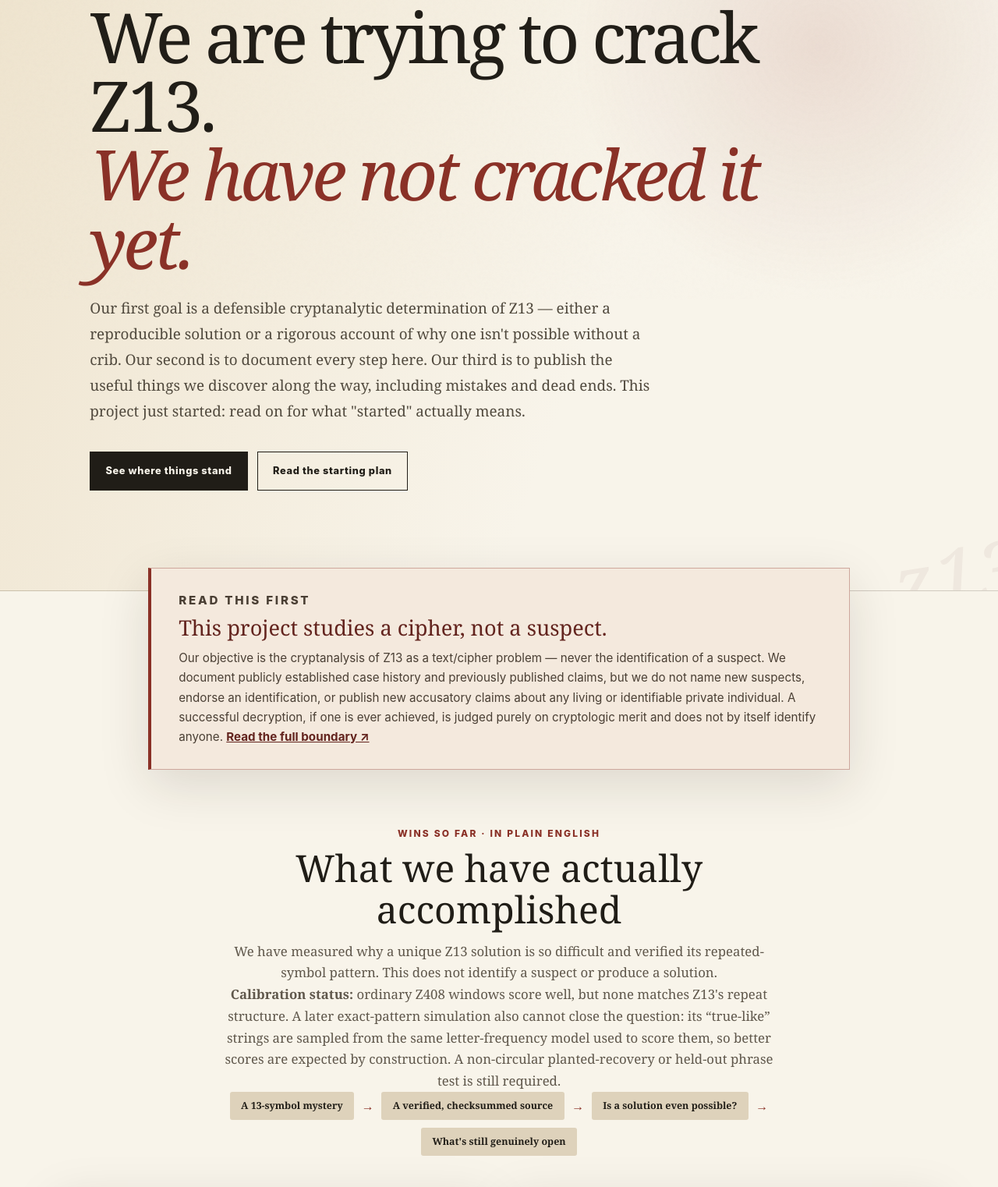
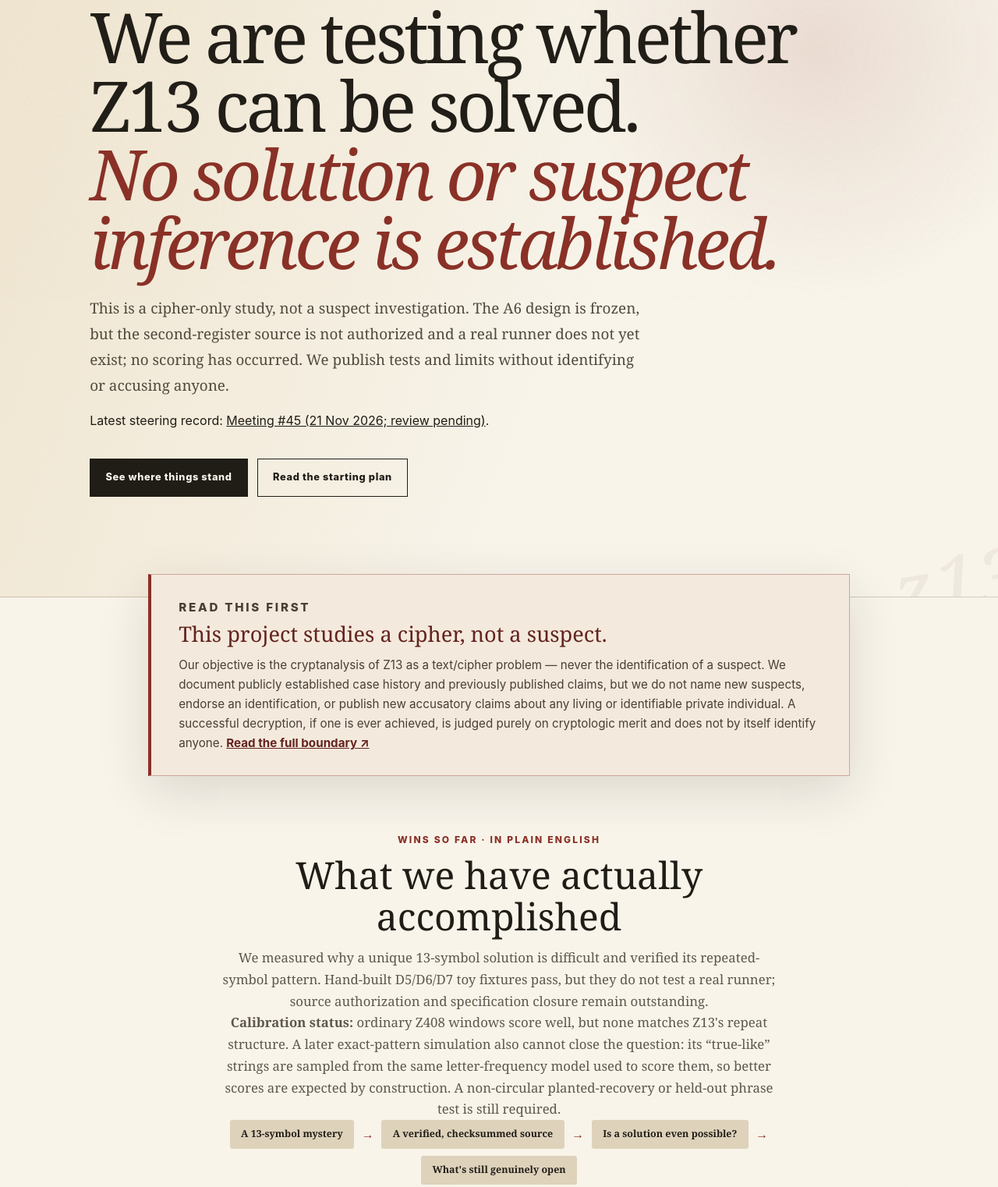
Before and after one commit to SoylentAquamarine/zodiac-collective, a plain HTML site: page docs/index.html in a window 1280 px wide. Shown: the part 416-1938 px from the top of the page at 78% size. Drawn offline with Linux system fonts and the light colour scheme; no server answers.

Commit message:
docs: update homepage status and steering link

```diff
--- a/docs/index.html
+++ b/docs/index.html
@@ -46,8 +46,9 @@
     <section id="overview" class="route active" aria-labelledby="overview-title">
       <div class="hero">
         <div class="eyebrow"><span class="live-dot"></span> Goal #1 · Determine whether Z13 can be solved</div>
-        <h1 id="overview-title">We are trying to crack Z13.<br><em>We have not cracked it yet.</em></h1>
-        <p class="lede">Our first goal is a defensible cryptanalytic determination of Z13 — either a reproducible solution or a rigorous account of why one isn't possible without a crib. Our second is to document every step here. Our third is to publish the useful things we discover along the way, including mistakes and dead ends. This project just started: read on for what "started" actually means.</p>
+        <h1 id="overview-title">We are testing whether Z13 can be solved.<br><em>No solution or suspect inference is established.</em></h1>
+        <p class="lede">This is a cipher-only study, not a suspect investigation. The A6 design is frozen, but the second-register source is not authorized and a real runner does not yet exist; no scoring has occurred. We publish tests and limits without identifying or accusing anyone.</p>
+        <p class="record-link">Latest steering record: <a href="https://github.com/SoylentAquamarine/zodiac-collective/blob/chatgpt/cycle135-20261121-0224-zodiac/steering/meetings/2026-11-21-meeting-45.md">Meeting #45 (21 Nov 2026; review pending)</a>.</p>
         <div class="hero-actions">
           <a class="button primary" href="#highlights-title">See where things stand</a>
           <a class="button secondary" href="#dialogue">Read the starting plan</a>
@@ -64,7 +65,7 @@
         <div class="highlights-intro">
           <span class="kicker">Wins so far · in plain English</span>
           <h2 id="highlights-title">What we have actually accomplished</h2>
-          <p>We have measured why a unique Z13 solution is so difficult and verified its repeated-symbol pattern. This does not identify a suspect or produce a solution.</p>
+          <p>We measured why a unique 13-symbol solution is difficult and verified its repeated-symbol pattern. Hand-built D5/D6/D7 toy fixtures pass, but they do not test a real runner; source authorization and specification closure remain outstanding.</p>
           <p><strong>Calibration status:</strong> ordinary Z408 windows score well, but none matches Z13's repeat structure. A later exact-pattern simulation also cannot close the question: its “true-like” strings are sampled from the same letter-frequency model used to score them, so better scores are expected by construction. A non-circular planted-recovery or held-out phrase test is still required.</p>
           <p class="mini-flow" aria-label="Research flow">
             <span class="step">A 13-symbol mystery</span><span class="arrow" aria-hidden="true">→</span>
```
